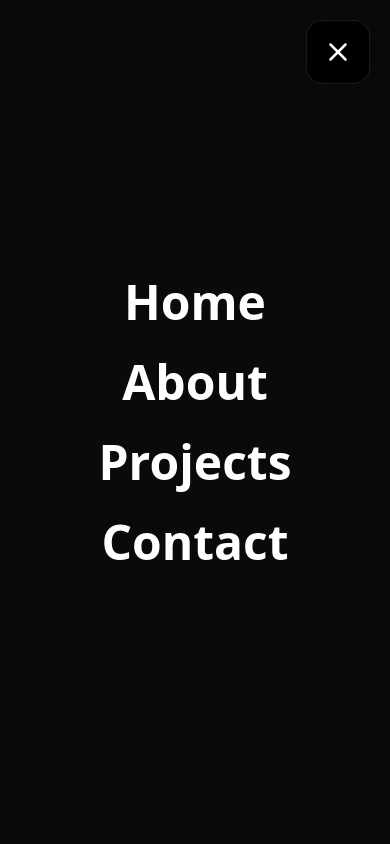
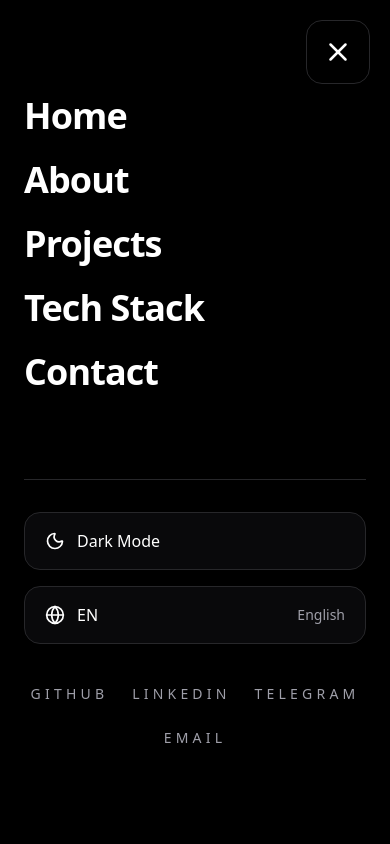
Before and after one commit to Masoud2025/Devfolio, a Next.js app: page / in a window 390 px wide. Both pictures are taken after a click on the button 338 px from the left and 52 px from the top of the page. Shown: the top 844 px of the page. Built offline with nearby package versions, Linux system fonts and the light colour scheme.

Commit message:
feat: implement responsive fullscreen navbar with theme toggle, language switch, and social links

```diff
--- a/app/components/layout/Navbar.tsx
+++ b/app/components/layout/Navbar.tsx
@@ -1,108 +1,155 @@
 "use client";
 
 import { useState } from "react";
-import { Menu, X } from "lucide-react";
+import { Globe, Menu, Moon, Sun, X } from "lucide-react";
 
 export default function Navbar() {
   const [isOpen, setIsOpen] = useState(false);
+  const [darkMode, setDarkMode] = useState(true);
+  const [language, setLanguage] = useState<"EN" | "FA">("EN");
 
   return (
     <>
-      {/* Button */}
+      {/* Menu Button */}
       <button
         onClick={() => setIsOpen((prev) => !prev)}
         className="
-          fixed top-5 right-5
-          z-[60]
+          fixed top-5 right-5 z-[60]
           flex h-16 w-16 items-center justify-center
           rounded-2xl
-          bg-black/90
-          backdrop-blur-xl
-          border border-white/10
-          shadow-2xl
+          bg-black
+          border border-zinc-800
+          shadow-xl
           transition-all duration-300
           hover:scale-105
           active:scale-95
         "
       >
-        {/* Menu */}
         <Menu
           size={30}
-          className={`
-            absolute
-            text-white
-            transition-all
-            duration-500
-            ease-[cubic-bezier(.22,1,.36,1)]
+          className={`absolute text-white transition-all duration-500 ease-[cubic-bezier(.22,1,.36,1)]
           ${
             isOpen
               ? "rotate-180 scale-0 opacity-0"
               : "rotate-0 scale-100 opacity-100"
-            }
-          `}
+          }`}
         />
 
-        {/* Close */}
         <X
           size={30}
-          className={`
-            absolute
-            text-white
-            transition-all
-            duration-500
-            ease-[cubic-bezier(.22,1,.36,1)]
+          className={`absolute text-white transition-all duration-500 ease-[cubic-bezier(.22,1,.36,1)]
           ${
             isOpen
               ? "rotate-0 scale-100 opacity-100"
               : "-rotate-180 scale-0 opacity-0"
-            }
-          `}
+          }`}
         />
       </button>
 
       {/* Fullscreen Menu */}
       <div
-        className={`
-          fixed inset-0
-          z-50
-          flex items-center justify-center
-          bg-neutral-950
-          transition-all
-          duration-700
-          ease-[cubic-bezier(.22,1,.36,1)]
+        className={`fixed inset-0 z-50 bg-black transition-all duration-700 ease-[cubic-bezier(.22,1,.36,1)]
         ${
           isOpen
             ? "translate-y-0 opacity-100"
             : "-translate-y-full opacity-0 pointer-events-none"
-          }
-        `}
+        }`}
       >
-        <nav className="flex flex-col gap-8 text-center">
-          {["Home", "About", "Projects", "Contact"].map((item, index) => (
+        <div className="mx-auto flex h-full max-w-7xl flex-col justify-between px-6 py-24 sm:px-10">
+          {/* Navigation */}
+          <nav className="flex flex-col gap-6 md:gap-8">
+            {["Home", "About", "Projects", "Tech Stack", "Contact"].map(
+              (item, index) => (
                 <a
                   key={item}
                   href="#"
-              className={`
-                text-5xl
-                font-bold
-                text-white
-                transition-all
-                duration-700
-                ease-out
+                  className={`text-4xl font-black tracking-tight text-white transition-all duration-500 hover:translate-x-3 sm:text-5xl md:text-6xl
                   ${
                     isOpen
                       ? "translate-y-0 opacity-100"
                       : "translate-y-8 opacity-0"
-                }
-              `}
+                  }`}
                   style={{
-                transitionDelay: `${index * 120}ms`,
+                    transitionDelay: `${index * 100}ms`,
                   }}
                 >
                   {item}
                 </a>
+              )
+            )}
+          </nav>
+
+          {/* Bottom */}
+          <div className="border-t border-zinc-800 pt-8">
+            {/* Controls */}
+            <div className="flex flex-col gap-4 md:flex-row md:items-center md:justify-between">
+              {/* Theme */}
+              <button
+                onClick={() => setDarkMode((prev) => !prev)}
+              className="flex items-center justify-between rounded-2xl border border-zinc-800 bg-zinc-950 px-5 py-4 text-white transition-all duration-300 hover:border-white md:min-w-[220px]"
+              >
+                <div className="flex items-center gap-3">
+                  <div className="relative h-5 w-5">
+                    <Sun
+                      size={20}
+                      className={`absolute transition-all duration-300
+                      ${
+                        darkMode
+                          ? "scale-0 rotate-180 opacity-0"
+                          : "scale-100 rotate-0 opacity-100"
+                      }`}
+                    />
+
+                    <Moon
+                      size={20}
+                      className={`absolute transition-all duration-300
+                      ${
+                        darkMode
+                          ? "scale-100 rotate-0 opacity-100"
+                          : "scale-0 -rotate-180 opacity-0"
+                      }`}
+                    />
+                  </div>
+
+                  <span className="font-medium text-white">
+                    {darkMode ? "Dark Mode" : "Light Mode"}
+                  </span>
+                </div>
+              </button>
+
+              {/* Language */}
+              <button
+                onClick={() =>
+                  setLanguage((prev) => (prev === "EN" ? "FA" : "EN"))
+                }
+                className="flex items-center justify-between rounded-2xl border border-zinc-800 bg-zinc-950 px-5 py-4 text-white transition-all duration-300 hover:border-white md:min-w-[220px]"
+              >
+                <div className="flex items-center gap-3">
+                  <Globe size={20} />
+
+                  <span className="font-medium">{language}</span>
+                </div>
+
+                <span className="text-sm text-zinc-400">
+                  {language === "EN" ? "English" : "فارسی"}
+                </span>
+              </button>
+            </div>
+
+            {/* Social */}
+            <div className="mt-10 flex flex-wrap justify-center gap-6 text-sm font-medium uppercase tracking-[0.3em] text-zinc-400">
+              {["GitHub", "LinkedIn", "Telegram", "Email"].map((item) => (
+                <a
+                  key={item}
+                  href="#"
+                  className="transition-colors duration-300 hover:text-white"
+                >
+                  {item}
+                </a>
               ))}
-        </nav>
+            </div>
+          </div>
+        </div>
       </div>
     </>
   );
```
Lines whose indentation alone changed are shown as unchanged.
